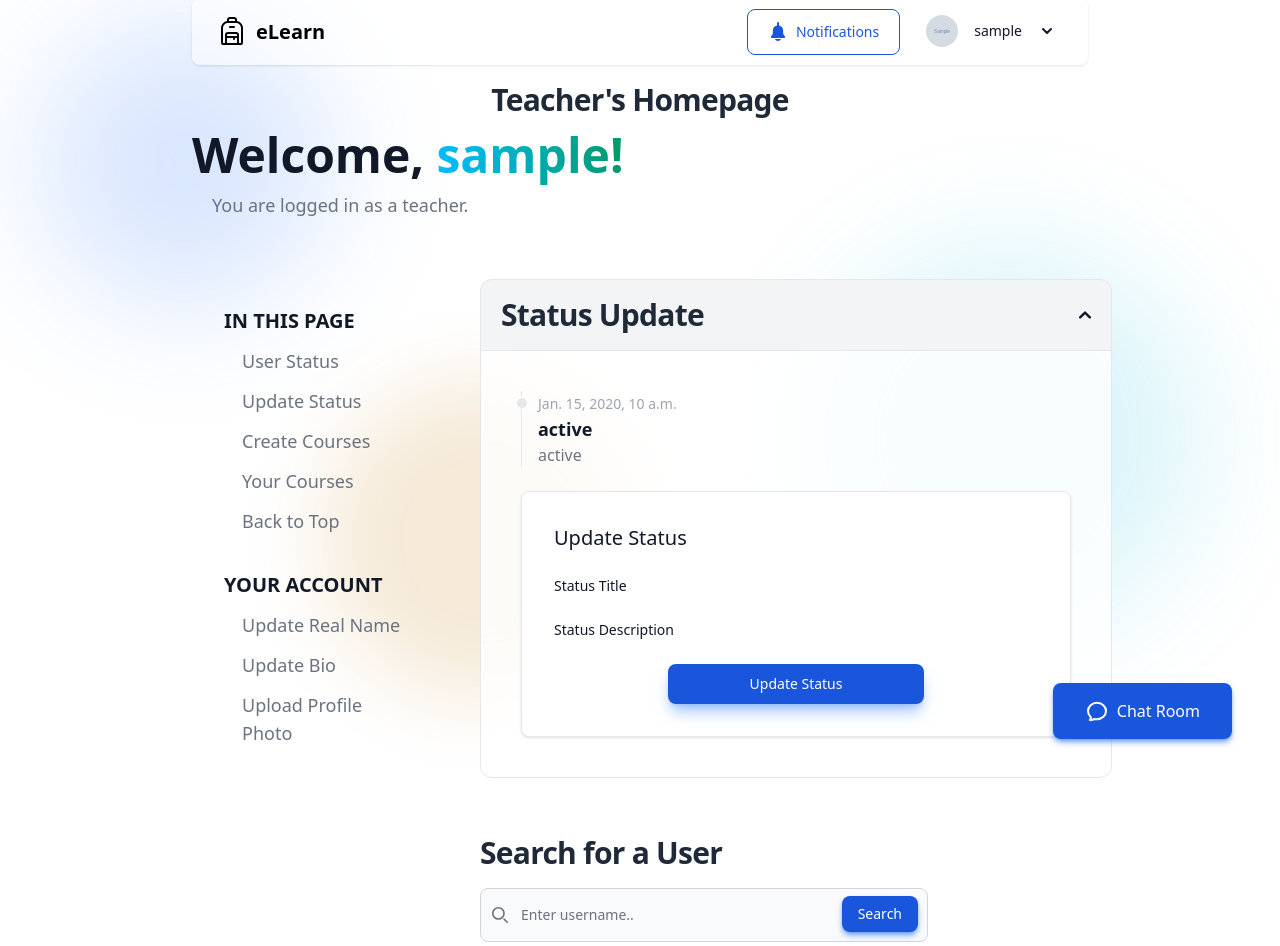
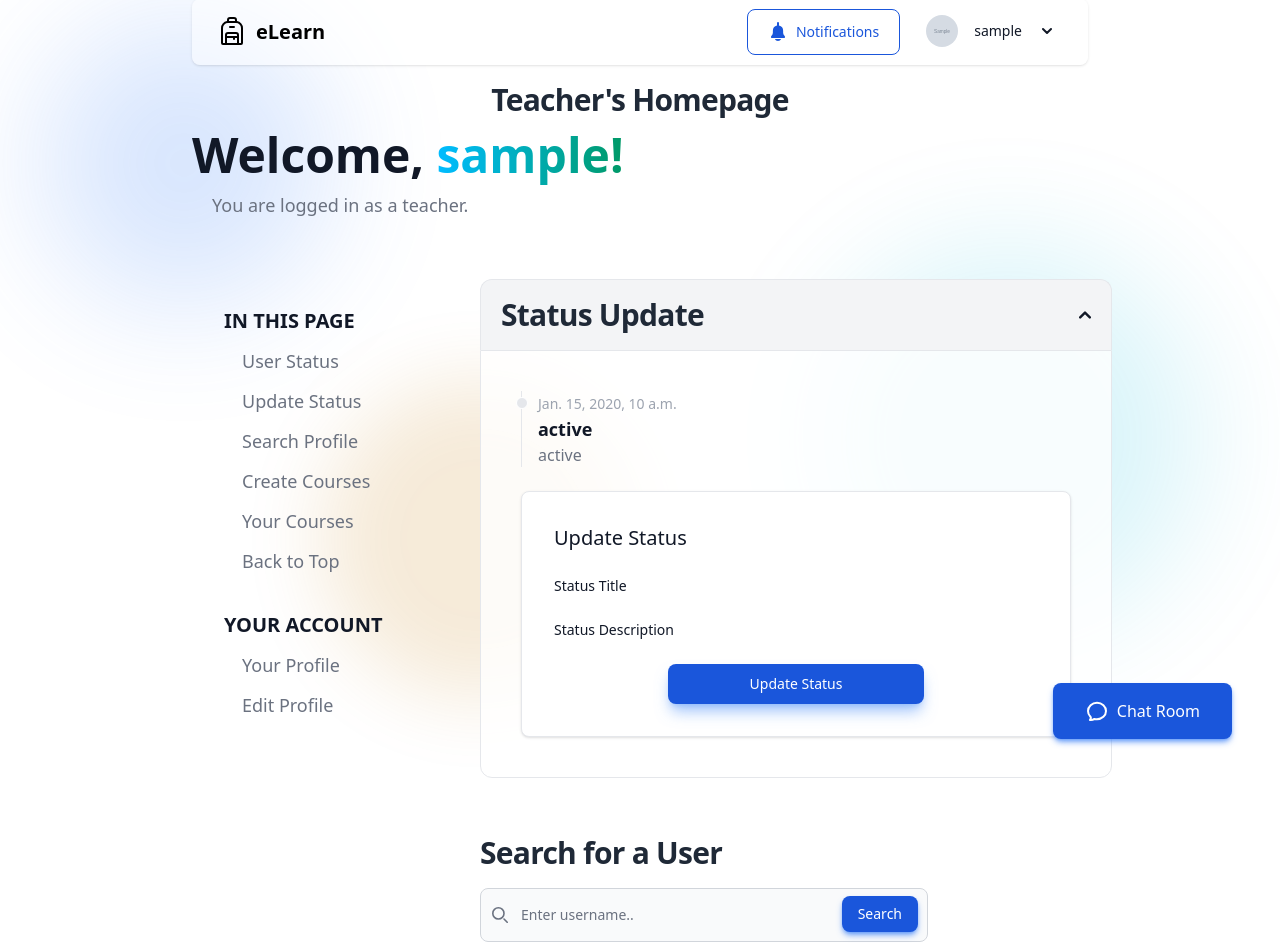
Before and after one commit to Jx1126/awd-final, a Django app: page /user/search/1/ in a window 1280 px wide. Shown: the part 21-967 px from the top of the page. Run offline with Django 5.2, Linux system fonts and the light colour scheme; a user stored in the database is signed in; tables that the repository leaves empty hold one stand-in row (values such as "Sample post"); grey boxes marked "Sample" are stand-in pictures; data that the repository does not hold is empty; style sheets or scripts are compiled from the project's sources; parts of the project's set-up code (start-up, migrations or seed data) failed here and were passed over; some libraries are stand-ins or nearby versions.

Commit message:
feat(user): add user information view for teachers

```diff
--- a/elearning/users/templates/users/teacher_homepage.html
+++ b/elearning/users/templates/users/teacher_homepage.html
@@ -25,6 +25,7 @@
             {% endif %}
           </p>
         </div>
+          <a href="{% url 'show_information' app_user.id %}" class="px-5 py-3 text-sm font-medium transition ease-in-out border-2 text-blue-700 hover:text-white bg-transparent hover:bg-blue-700 rounded-lg focus:ring-4 focus:ring-blue-300">View Profile</a>
           <a href="/user/home/" class="px-5 py-3 text-sm font-medium text-white bg-blue-700 shadow-md shadow-blue-500/60 rounded-lg hover:bg-blue-800 focus:ring-4 focus:ring-blue-300">Return to Home</a>
       </div>
     {% endif %}
@@ -40,16 +41,16 @@
         <ul class="max-w-md space-y-3 text-gray-500 text-lg list-none list-inside pl-4.5 dark:text-gray-400">
           <li><a href="#status_display" class="hover:text-blue-700 ease-in-out transition-all">User Status</a></li>
           <li><a href="#update_status" class="hover:text-blue-700 ease-in-out transition-all">Update Status</a></li>
-          <li><a href="#upcoming_deadlines" class="hover:text-blue-700 ease-in-out transition-all">Create Courses</a></li>
-          <li><a href="#enrolled_courses" class="hover:text-blue-700 ease-in-out transition-all">Your Courses</a></li>
+          <li><a href="#search_profile" class="hover:text-blue-700 ease-in-out transition-all">Search Profile</a></li>
+          <li><a href="#create_courses" class="hover:text-blue-700 ease-in-out transition-all">Create Courses</a></li>
+          <li><a href="#your_courses" class="hover:text-blue-700 ease-in-out transition-all">Your Courses</a></li>
           <li><a href="#" class="hover:text-blue-700 ease-in-out transition-all">Back to Top</a></li>
         </ul>
         {% if own_profile %}
           <h5 class="text-xl font-bold leading-none text-gray-900 mt-10 mb-4">YOUR ACCOUNT</h5>
           <ul class="max-w-md space-y-3 text-gray-500 text-lg list-none list-inside pl-4.5 dark:text-gray-400">
-            <li><a href="#" class="hover:text-blue-700 ease-in-out transition-all">Update Real Name</a></li>
-            <li><a href="#" class="hover:text-blue-700 ease-in-out transition-all">Update Bio</a></li>
-            <li><a href="#" class="hover:text-blue-700 ease-in-out transition-all">Upload Profile Photo</a></li>
+            <li><a href="/user/profile/" class="hover:text-blue-700 ease-in-out transition-all">Your Profile</a></li>
+            <li><a href="/user/profile/edit/" class="hover:text-blue-700 ease-in-out transition-all">Edit Profile</a></li>
           </ul>
         {% endif %}
       </div>
@@ -113,7 +114,7 @@
       </section>
 
       {% comment %} Search for a user section {% endcomment %}
-      <section class="mb-15">
+      <section id="search_profile" class="mb-15">
         <h2 class="mb-4 text-xl font-extrabold leading-none tracking-tight text-gray-800 md:text-2xl lg:text-3xl">Search for a User</h2>
 
         <form method="GET" action="{% url 'search_users' %}" class="max-w-md mt-5">
@@ -141,14 +142,14 @@
         <h2 class="mb-4 text-xl font-extrabold leading-none tracking-tight text-gray-800 md:text-2xl lg:text-3xl">Your Courses</h2>
 
         {% if own_profile %}
-          <a href="/user/course/create/" class="text-white bg-blue-700 hover:bg-blue-800 focus:ring-4 focus:ring-blue-300 font-medium shadow-md shadow-blue-500/70 transition rounded-lg text-sm px-5 py-2.5 me-2 mb-4 focus:outline-none hover:cursor-pointer ease-in-out">Create New Course</a>
+          <a href="/user/course/create/" id="create_courses" class="text-white bg-blue-700 hover:bg-blue-800 focus:ring-4 focus:ring-blue-300 font-medium shadow-md shadow-blue-500/70 transition rounded-lg text-sm px-5 py-2.5 me-2 mb-4 focus:outline-none hover:cursor-pointer ease-in-out">Create New Course</a>
         {% else %}
           <div class="cursor-not-allowed w-fit">
             <a href="#" class="text-white bg-gray-400 font-medium shadow-md shadow-blue-400/50 rounded-lg text-sm px-5 py-2.5 me-2 mb-4 pointer-events-none">Create New Course</a>
           </div>
         {% endif %}
         {% comment %} Course Table {% endcomment %}
-        <div class="relative overflow-x-auto shadow-md mt-5 sm:rounded-lg">
+        <div id="your_courses" class="relative overflow-x-auto shadow-md mt-5 sm:rounded-lg">
           <table class="w-full text-sm text-left rtl:text-right text-gray-500">
             <thead class="text-sm text-gray-700 uppercase bg-gray-50">
               <tr>
--- a/elearning/users/urls.py
+++ b/elearning/users/urls.py
@@ -12,6 +12,7 @@ urlpatterns = [
     path('home/', login_required(login_url='/user/login/')(user_views.homepage), name='home'),
     path('search/', login_required(login_url='/user/login/')(user_views.search_users), name='search_users'),
     path('search/<int:user_id>/', login_required(login_url='/user/login/')(user_views.show_profile), name='show_profile'),
+    path('search/<int:user_id>/info/', login_required(login_url='/user/login/')(user_views.show_information), name='show_information'),
     path('notification/', login_required(login_url='/user/login/')(user_views.all_notifications), name='all_notifications'),
     path('profile/', login_required(login_url='/user/login/')(user_views.user_profile), name='user_profile'),
     path('profile/edit/', login_required(login_url='/user/login/')(user_views.edit_profile), name='edit_profile'),
--- a/elearning/users/views.py
+++ b/elearning/users/views.py
@@ -182,6 +182,13 @@ def user_profile(request):
   return render(request, 'users/user_profile.html', {'app_user': app_user, 'own_profile': own_profile})
 
 @login_required
+def show_information(request, user_id):
+  app_user = AppUser.objects.get(user=user_id)
+  own_profile = app_user.user == request.user
+
+  return render(request, 'users/user_profile.html', {'app_user': app_user, 'own_profile': own_profile})
+
+@login_required
 def edit_profile(request):
   app_user = AppUser.objects.get(user=request.user)
 
```
Also changed, not shown: elearning/users/templates/users/student_homepage.html (+3 -9 lines), elearning/users/templates/users/user_profile.html (+23 -2 lines).
